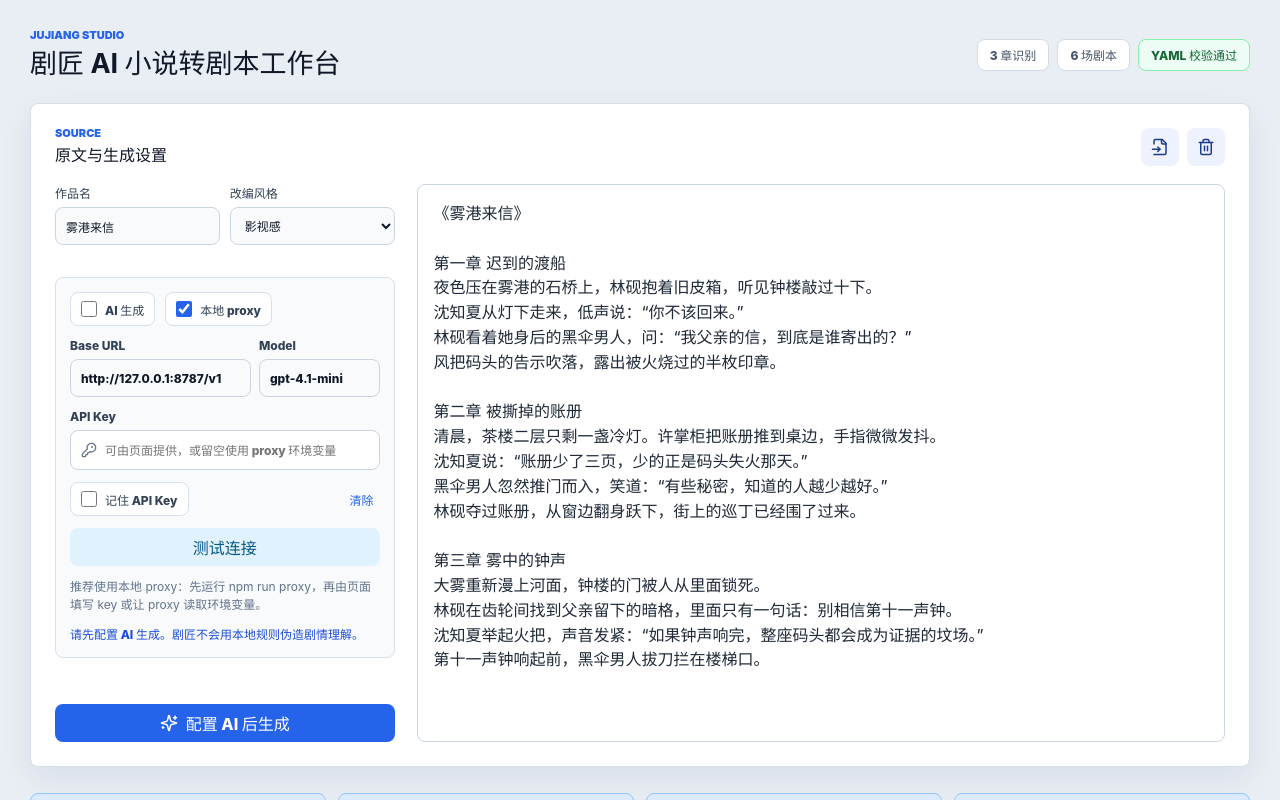
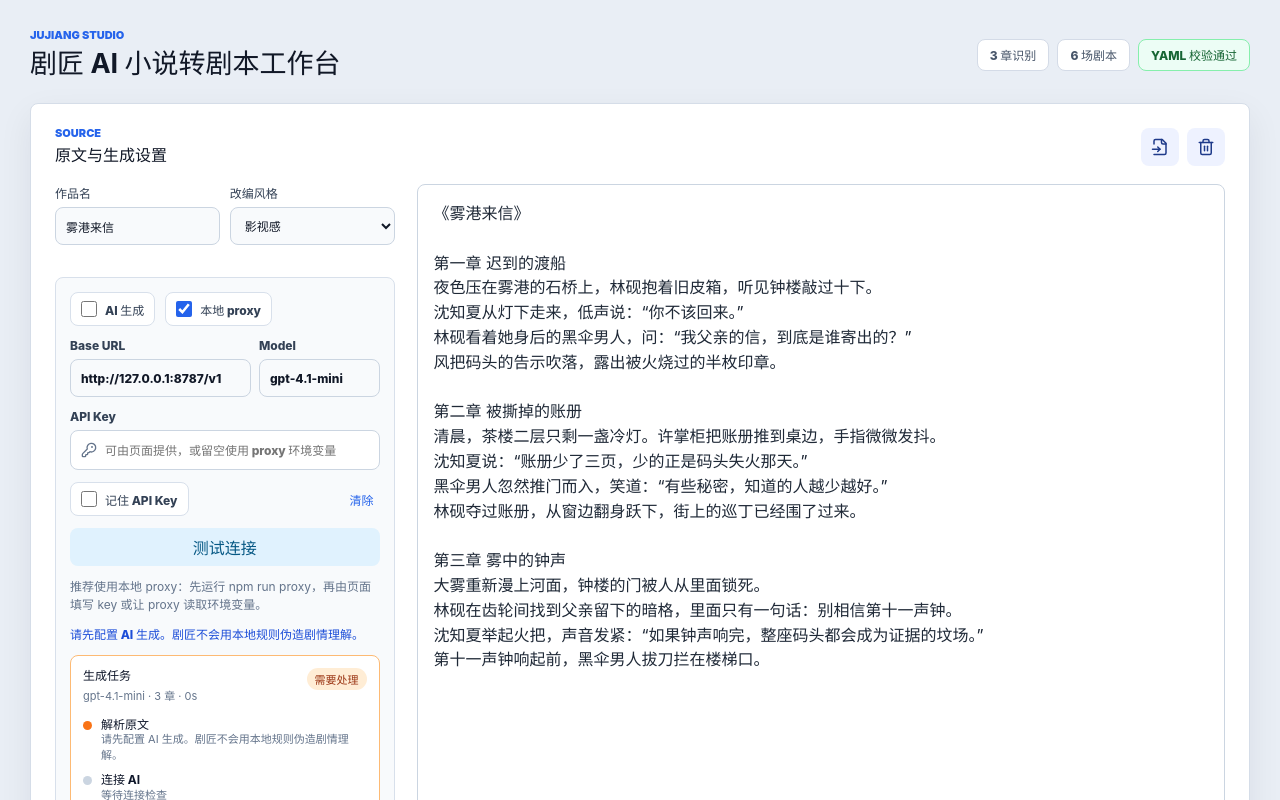
Before and after one commit to h1177h/jujiang, a React (Vite) app: page / in a window 1280 px wide. Both pictures are taken after a click on the button "配置 AI 后生成". Shown: the top 800 px of the page. Built offline with nearby package versions, Linux system fonts and the light colour scheme.

Commit message:
feat(ai): add generation run panel

```diff
--- a/src/App.tsx
+++ b/src/App.tsx
@@ -2,6 +2,7 @@ import { useEffect, useMemo, useState, type CSSProperties } from "react";
 import {
   CheckCircle2,
   Clipboard,
+  Clock3,
   Download,
   FileInput,
   KeyRound,
@@ -33,6 +34,14 @@ import {
   loadSavedWorkspaceDraft,
   saveWorkspaceDraft
 } from "./core/workspaceDraft";
+import {
+  completeGenerationRun,
+  createGenerationRun,
+  failGenerationRun,
+  markGenerationRunConnection,
+  updateGenerationRunStage,
+  type GenerationRun
+} from "./core/generationRun";
 import { sampleNovel } from "./core/sampleNovel";
 import { validateScreenplay } from "./core/schema";
 import {
@@ -84,6 +93,7 @@ export default function App() {
   const [selectedSceneId, setSelectedSceneId] = useState<string | null>(
     initialWorkspaceDraft?.selectedSceneId ?? null
   );
+  const [generationRun, setGenerationRun] = useState<GenerationRun | null>(null);
 
   const validation = useMemo(() => validateScreenplayYaml(yamlText), [yamlText]);
   const preview = useMemo(() => {
@@ -134,6 +144,12 @@ export default function App() {
   async function handleGenerate() {
     const apiKeyForRequest = apiKey.trim();
     const apiReady = useLocalProxy ? true : Boolean(apiKeyForRequest);
+    const run = createGenerationRun({
+      title,
+      model: apiModel,
+      chapterCount
+    });
+    setGenerationRun(run);
     setGenerationStatus(useApi && apiReady ? `正在调用 ${apiModel}...` : "等待 AI 配置...");
 
     if (useApi && apiReady) {
@@ -145,12 +161,16 @@ export default function App() {
 
       if (!connection.ok) {
         setGenerationStatus(connection.message);
+        setGenerationRun((current) => (current ? failGenerationRun(current, connection.message) : current));
         return;
       }
 
       if (useLocalProxy) {
         setGenerationStatus(`${connection.message}，正在调用 ${apiModel}...`);
       }
+      setGenerationRun((current) =>
+        current ? markGenerationRunConnection(current, connection.message) : current
+      );
     }
 
     const result = await generateWorkspaceDraft(
@@ -173,7 +193,10 @@ export default function App() {
             title,
             style,
             novelText,
-            onProgress: (event) => setGenerationStatus(formatAiProgress(event, apiModel))
+            onProgress: (event) => {
+              setGenerationStatus(formatAiProgress(event, apiModel));
+              setGenerationRun((current) => (current ? updateGenerationRunStage(current, event) : current));
+            }
           }
         )
     );
@@ -183,6 +206,9 @@ export default function App() {
       setYamlText(nextYaml);
       setRevisionHistory((current) => pushRevision(current, createRevision("AI 生成", nextYaml)));
       setSelectedSceneId(result.screenplay.scenes[0]?.id ?? null);
+      setGenerationRun((current) => (current ? completeGenerationRun(current) : current));
+    } else {
+      setGenerationRun((current) => (current ? failGenerationRun(current, result.status) : current));
     }
     setGenerationStatus(result.status);
   }
@@ -481,6 +507,7 @@ export default function App() {
                   : "前端直连可能被浏览器或服务商 CORS 拦截，仅建议临时调试。"}
               </p>
               <p className="status-note strong">{generationStatus}</p>
+              <GenerationRunPanel run={generationRun} />
             </div>
 
             <textarea
@@ -586,6 +613,60 @@ function formatAiProgress(event: AiGenerationProgress, model: string): string {
   }
 
   return `${event.message}：${model}`;
+}
+
+function GenerationRunPanel({ run }: { run: GenerationRun | null }) {
+  if (!run) return null;
+
+  const statusLabel =
+    run.status === "completed" ? "已完成" : run.status === "failed" ? "需要处理" : "进行中";
+  const elapsedSeconds = Math.max(
+    0,
+    Math.round(
+      ((run.completedAt ? new Date(run.completedAt).getTime() : Date.now()) -
+        new Date(run.startedAt).getTime()) /
+        1000
+    )
+  );
+
+  return (
+    <div className={`generation-run ${run.status}`}>
+      <div className="generation-run-head">
+        <div>
+          <strong>生成任务</strong>
+          <span>
+            {run.model} · {run.chapterCount} 章 · {elapsedSeconds}s
+          </span>
+        </div>
+        <em>{statusLabel}</em>
+      </div>
+      <div className="generation-stages">
+        {run.stages.map((stage) => (
+          <div className={`generation-stage ${stage.status}`} key={stage.id}>
+            <span className="stage-dot" />
+            <div>
+              <strong>{stage.label}</strong>
+              <p>
+                {stage.message}
+                {stage.total ? ` · ${stage.current ?? 0}/${stage.total}` : ""}
+              </p>
+            </div>
+          </div>
+        ))}
+      </div>
+      {run.error ? (
+        <p className="generation-error">
+          <TriangleAlert size={14} />
+          {run.error}
+        </p>
+      ) : (
+        <p className="generation-meta">
+          <Clock3 size={14} />
+          阶段记录会保留本次调用路径，便于判断卡在连接、事件抽取、结构修复还是 YAML 写入。
+        </p>
+      )}
+    </div>
+  );
 }
 
 function sceneToPatch(scene: Scene): ScenePatch {
--- /dev/null
+++ b/src/core/generationRun.ts
@@ -0,0 +1,187 @@
+import type { AiGenerationProgress } from "./aiProvider";
+
+export type GenerationRunStatus = "idle" | "running" | "completed" | "failed";
+
+export type GenerationRunStageId =
+  | "source_check"
+  | "connection_check"
+  | AiGenerationProgress["stage"]
+  | "yaml_ready";
+
+export interface GenerationRunStage {
+  id: GenerationRunStageId;
+  label: string;
+  status: "pending" | "running" | "done" | "failed";
+  message: string;
+  current?: number;
+  total?: number;
+  updatedAt: string;
+}
+
+export interface GenerationRun {
+  id: string;
+  title: string;
+  model: string;
+  chapterCount: number;
+  status: GenerationRunStatus;
+  startedAt: string;
+  completedAt?: string;
+  error?: string;
+  stages: GenerationRunStage[];
+}
+
+export function createGenerationRun({
+  title,
+  model,
+  chapterCount,
+  date = new Date()
+}: {
+  title: string;
+  model: string;
+  chapterCount: number;
+  date?: Date;
+}): GenerationRun {
+  const now = date.toISOString();
+  return {
+    id: `${now}-${slug(title || "untitled")}`,
+    title: title || "未命名作品",
+    model,
+    chapterCount,
+    status: "running",
+    startedAt: now,
+    stages: [
+      createStage("source_check", "解析原文", "正在检查原文和章节结构", "running", now),
+      createStage("connection_check", "连接 AI", "等待连接检查", "pending", now)
+    ]
+  };
+}
+
+export function updateGenerationRunStage(
+  run: GenerationRun,
+  event: AiGenerationProgress & { date?: Date }
+): GenerationRun {
+  const now = (event.date ?? new Date()).toISOString();
+  const stageId = event.stage;
+  const existingIndex = run.stages.findIndex((stage) => stage.id === stageId);
+  const stages = run.stages.map((stage) =>
+    stage.status === "running" ? { ...stage, status: "done" as const, updatedAt: now } : stage
+  );
+  const nextStage: GenerationRunStage = {
+    ...(existingIndex >= 0
+      ? stages[existingIndex]
+      : createStage(stageId, labelStage(stageId), event.message, "running", now)),
+    status: "running",
+    message: event.message,
+    current: event.current,
+    total: event.total,
+    updatedAt: now
+  };
+
+  if (existingIndex >= 0) {
+    stages[existingIndex] = nextStage;
+  } else {
+    stages.push(nextStage);
+  }
+
+  return {
+    ...run,
+    stages
+  };
+}
+
+export function markGenerationRunConnection(run: GenerationRun, message: string, date = new Date()): GenerationRun {
+  const now = date.toISOString();
+  return {
+    ...run,
+    stages: run.stages.map((stage) => {
+      if (stage.id === "source_check") {
+        return { ...stage, status: "done", updatedAt: now };
+      }
+      if (stage.id === "connection_check") {
+        return { ...stage, status: "running", message, updatedAt: now };
+      }
+      return stage;
+    })
+  };
+}
+
+export function completeGenerationRun(run: GenerationRun, date = new Date()): GenerationRun {
+  const now = date.toISOString();
+  const stages = run.stages.map((stage) => ({
+    ...stage,
+    status: "done" as const,
+    updatedAt: stage.status === "running" ? now : stage.updatedAt
+  }));
+  const hasYamlReady = stages.some((stage) => stage.id === "yaml_ready");
+
+  return {
+    ...run,
+    status: "completed",
+    completedAt: now,
+    stages: [
+      ...stages,
+      ...(hasYamlReady ? [] : [createStage("yaml_ready", "写入 YAML", "剧本已同步到可编辑 YAML", "done", now)])
+    ]
+  };
+}
+
+export function failGenerationRun(run: GenerationRun, error: string, date = new Date()): GenerationRun {
+  const now = date.toISOString();
+  let marked = false;
+  const stages = run.stages.map((stage) => {
+    if (stage.status === "running") {
+      marked = true;
+      return { ...stage, status: "failed" as const, message: error, updatedAt: now };
+    }
+    return stage;
+  });
+
+  return {
+    ...run,
+    status: "failed",
+    error,
+    completedAt: now,
+    stages: marked ? stages : [...stages, createStage("yaml_ready", "写入 YAML", error, "failed", now)]
+  };
+}
+
+function createStage(
+  id: GenerationRunStageId,
+  label: string,
+  message: string,
+  status: GenerationRunStage["status"],
+  updatedAt: string
+): GenerationRunStage {
+  return {
+    id,
+    label,
+    status,
+    message,
+    updatedAt
+  };
+}
+
+function labelStage(stage: GenerationRunStageId): string {
+  const labels: Record<GenerationRunStageId, string> = {
+    source_check: "解析原文",
+    connection_check: "连接 AI",
+    event_extract: "抽取事件",
+    chapter_event_extract: "逐章事件",
+    story_bible_generate: "合并故事圣经",
+    screenplay_generate: "生成剧本",
+    schema_repair: "修复结构",
+    yaml_ready: "写入 YAML"
+  };
+  return labels[stage];
+}
+
+function slug(value: string): string {
+  return (
+    value
+      .trim()
+      .toLowerCase()
+      .replace(/\s+/g, "-")
+      .replace(/[^a-z0-9\u4e00-\u9fa5-]/g, "")
+      .slice(0, 32) || "run"
+  );
+}
--- a/src/styles.css
+++ b/src/styles.css
@@ -366,6 +366,113 @@ select:focus,
 .status-note.strong {
   color: #1d4ed8;
   font-weight: 800;
+}
+
+.generation-run {
+  background: #ffffff;
+  border: 1px solid #cbd5e1;
+  border-radius: 8px;
+  display: grid;
+  gap: 12px;
+  padding: 12px;
+}
+
+.generation-run.completed {
+  border-color: #86efac;
+}
+
+.generation-run.failed {
+  border-color: #fdba74;
+}
+
+.generation-run-head {
+  align-items: flex-start;
+  display: flex;
+  gap: 10px;
+  justify-content: space-between;
+}
+
+.generation-run-head strong,
+.generation-stage strong {
+  color: #0f172a;
+  display: block;
+  font-size: 12px;
+  line-height: 1.3;
+}
+
+.generation-run-head span,
+.generation-stage p,
+.generation-meta,
+.generation-error {
+  color: #64748b;
+  font-size: 11px;
+  line-height: 1.45;
+}
+
+.generation-run-head em {
+  background: #e0f2fe;
+  border-radius: 999px;
+  color: #075985;
+  flex: none;
+  font-size: 11px;
+  font-style: normal;
+  font-weight: 850;
+  padding: 3px 8px;
+}
+
+.generation-run.completed .generation-run-head em {
+  background: #dcfce7;
+  color: #166534;
+}
+
+.generation-run.failed .generation-run-head em {
+  background: #ffedd5;
+  color: #9a3412;
+}
+
+.generation-stages {
+  display: grid;
+  gap: 8px;
+}
+
+.generation-stage {
+  align-items: flex-start;
+  display: grid;
+  gap: 8px;
+  grid-template-columns: 10px minmax(0, 1fr);
+}
+
+.stage-dot {
+  background: #cbd5e1;
+  border-radius: 999px;
+  height: 9px;
+  margin-top: 4px;
+  width: 9px;
+}
+
+.generation-stage.running .stage-dot {
+  background: #2563eb;
+  box-shadow: 0 0 0 4px rgb(37 99 235 / 12%);
+}
+
+.generation-stage.done .stage-dot {
+  background: #16a34a;
+}
+
+.generation-stage.failed .stage-dot {
+  background: #f97316;
+}
+
+.generation-meta,
+.generation-error {
+  align-items: flex-start;
+  display: flex;
+  gap: 6px;
+}
+
+.generation-error {
+  color: #9a3412;
+  font-weight: 750;
 }
 
 .novel-editor {
```
Also changed, not shown: 5 other files (tests, documents, lock files or other folders).
